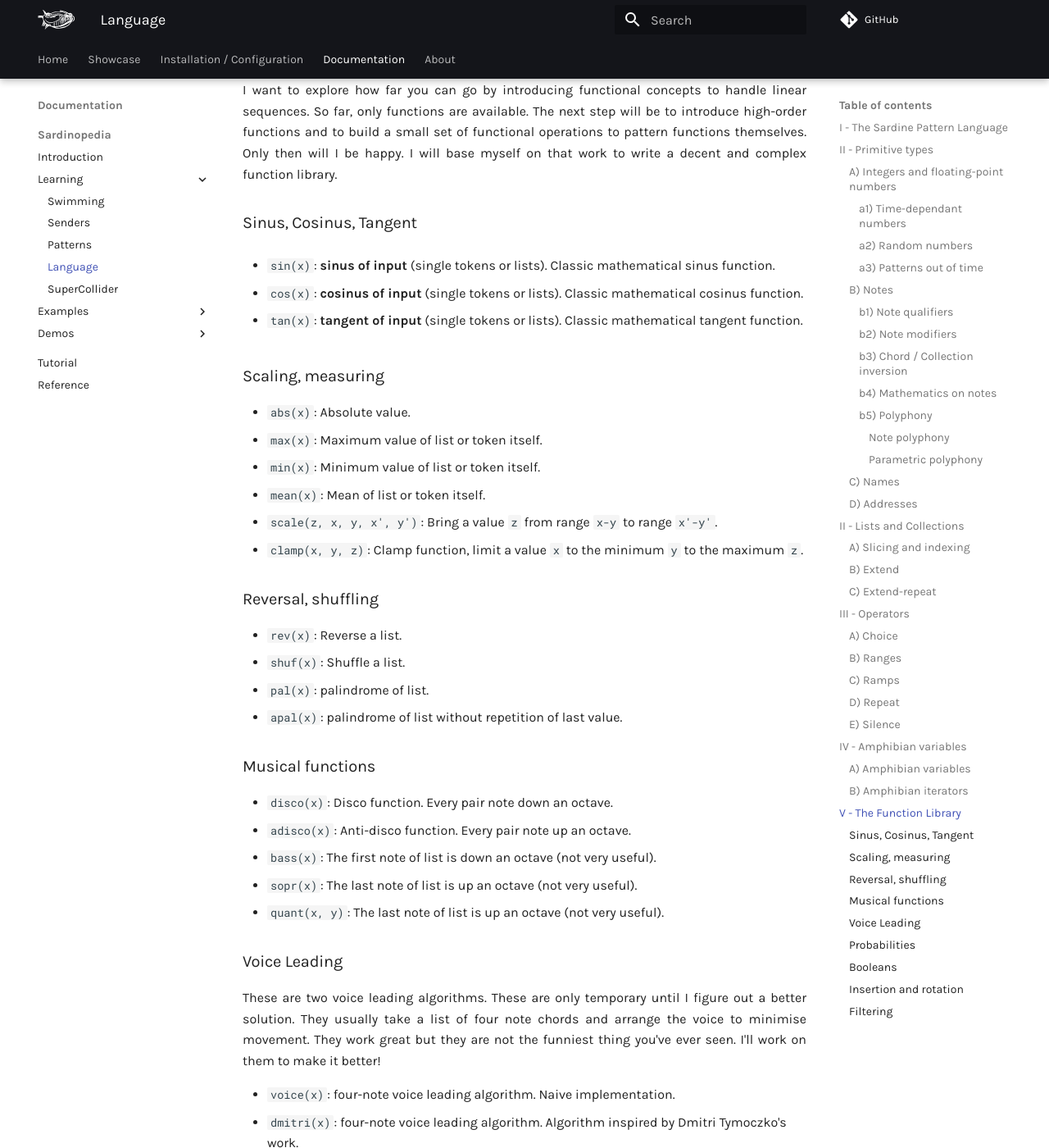
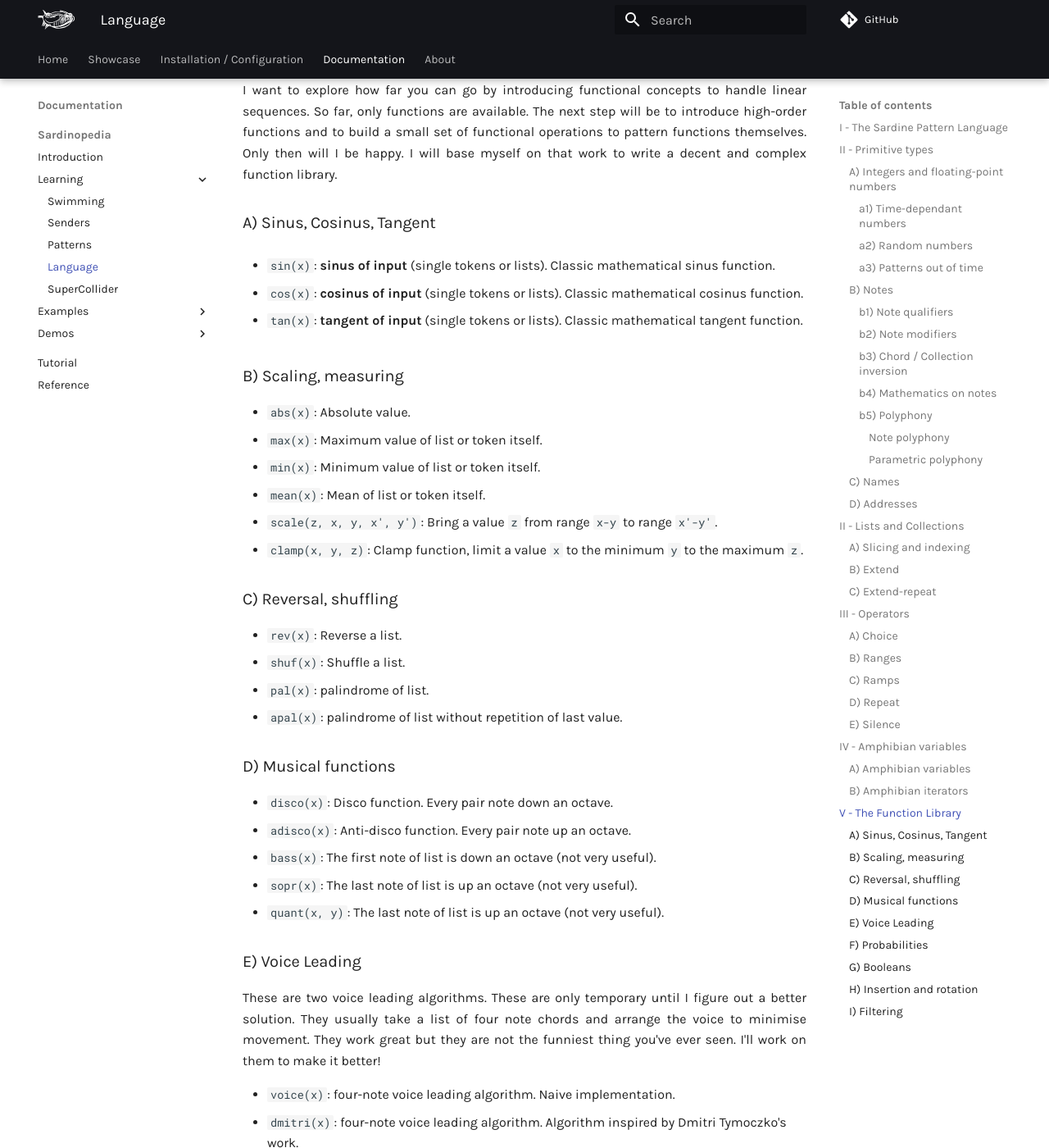
Before and after one commit to EmmaleeBonderud0325/sardine, an MkDocs documentation site: the page built from docs/documentation/sardinopedia/pattern_language.md, in a window 1280 px wide and 1400 px high, scrolled down 13900 px. Shown: the whole window at 82% size. Built offline with MkDocs 1.6.1 and Material for MkDocs 9.7.7, drawn with Linux system fonts in a browser that asks for light colours; comment, search, counter and statistics services are not loaded; some of the changed text lies outside the part shown.

Commit message:
missing labels

```diff
--- a/docs/documentation/sardinopedia/pattern_language.md
+++ b/docs/documentation/sardinopedia/pattern_language.md
@@ -538,7 +538,7 @@ Similarly, you can define the step value between each value by providing a list
 I want to explore how far you can go by introducing functional concepts to handle linear sequences. So far, only functions are available. The next step will be to introduce high-order functions and to build a small set of functional operations to pattern functions themselves. Only then will I be happy. I will base myself on that work to write a decent and complex function library.
 
 
-### Sinus, Cosinus, Tangent
+### A) Sinus, Cosinus, Tangent
 
 * `sin(x)`: **sinus of input** (single tokens or lists). Classic mathematical sinus function.
 
@@ -546,7 +546,7 @@ I want to explore how far you can go by introducing functional concepts to handl
 
 * `tan(x)`: **tangent of input** (single tokens or lists). Classic mathematical tangent function.
 
-### Scaling, measuring
+### B) Scaling, measuring
 
 * `abs(x)`: Absolute value.
 * `max(x)`: Maximum value of list or token itself.
@@ -555,14 +555,14 @@ I want to explore how far you can go by introducing functional concepts to handl
 * `scale(z, x, y, x', y')`: Bring a value `z` from range `x-y` to range `x'-y'`.
 * `clamp(x, y, z)`: Clamp function, limit a value `x` to the minimum `y` to the maximum `z`.
 
-### Reversal, shuffling
+### C) Reversal, shuffling
 
 * `rev(x)`: Reverse a list.
 * `shuf(x)`: Shuffle a list.
 * `pal(x)`: palindrome of list.
 * `apal(x)`: palindrome of list without repetition of last value.
 
-### Musical functions
+### D) Musical functions
 
 * `disco(x)`: Disco function. Every pair note down an octave.
 * `adisco(x)`: Anti-disco function. Every pair note up an octave.
@@ -570,24 +570,24 @@ I want to explore how far you can go by introducing functional concepts to handl
 * `sopr(x)`: The last note of list is up an octave (not very useful).
 * `quant(x, y)`: The last note of list is up an octave (not very useful).
 
-### Voice Leading
+### E) Voice Leading
 
 These are two voice leading algorithms. These are only temporary until I figure out a better solution. They usually take a list of four note chords and arrange the voice to minimise movement. They work great but they are not the funniest thing you've ever seen. I'll work on them to make it better!
 
 * `voice(x)`: four-note voice leading algorithm. Naive implementation.
 * `dmitri(x)`: four-note voice leading algorithm. Algorithm inspired by Dmitri Tymoczko's work.
 
-### Probabilities
+### F) Probabilities
 
 * `vanish(x, y)`: Takes a list `x`, output only `y`% of values from it.
 
-### Booleans
+### G) Booleans
 
 * `euclid(a, b, c, d)`: Euclidian rhythm function applied to patterns. Takes a pattern `a`, a number of pulses `b`, a number of steps `c` and a rotation amount `d`. Outputs a pattern where the absence of a pulse is a silence and where pulses are values from the pattern.
 
 * `mask(x, y)`: Generalisation of the euclidian rhythm algorithm. Works for any pattern and list of booleans.
 
-### Insertion and rotation
+### H) Insertion and rotation
 
 To be documented:
 
@@ -596,6 +596,6 @@ To be documented:
 * `inrot(x, y)`:
 * `inprot(x, y)`:
 
-### Filtering
+### I) Filtering
 
 * `filt(x, y)`:
```
